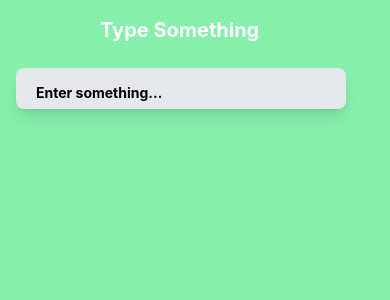
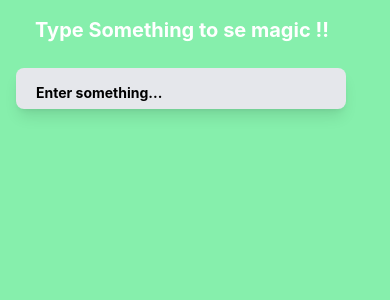
Before and after one commit to niyomugaboetiene/react-native-with-tailwindcss, a React Native app: screen / in a window 390 px wide. Shown: the top 300 px of the page. Built offline with nearby package versions, Linux system fonts and the light colour scheme.

Commit message:
react-native: integrating tailwindcss

```diff
--- a/components/chapter 1/textInput.tsx
+++ b/components/chapter 1/textInput.tsx
@@ -6,7 +6,7 @@ export default function TextInputs() {
 
   return (
     <View className="w-full bg-green-300 min-h-screen flex-1">
-      <Text className="ms-[100px] text-xl mt-4 font-bold text-white">Type Something</Text>
+      <Text className="ms-[35px] text-xl mt-4 font-bold text-white">Type Something to se magic !!</Text>
         <TextInput
         className="bg-gray-200 pt-4 mt-6 me-[200px] pe-4 ms-4 px-5 py-2 w-[330px] rounded-lg shadow-lg placeholder:font-bold"
            placeholder="Enter something..."
```
